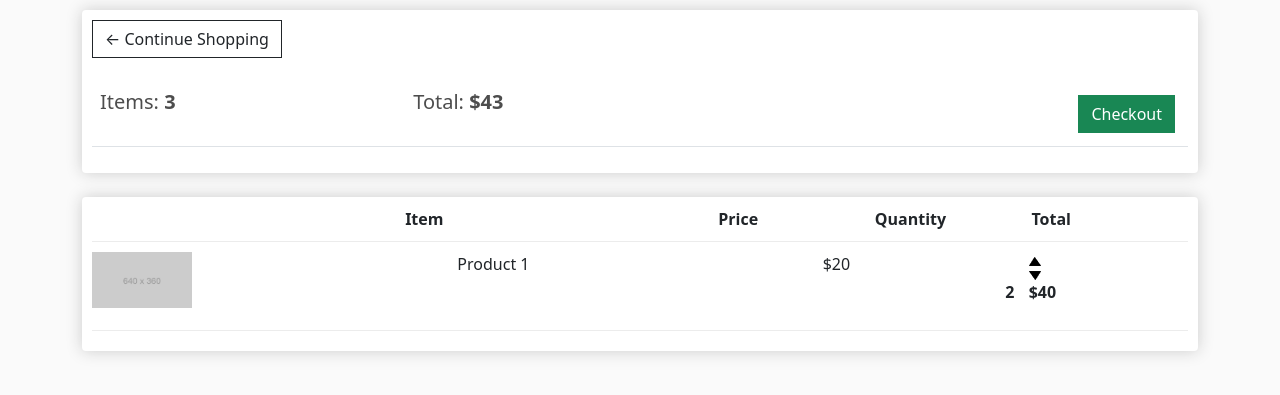
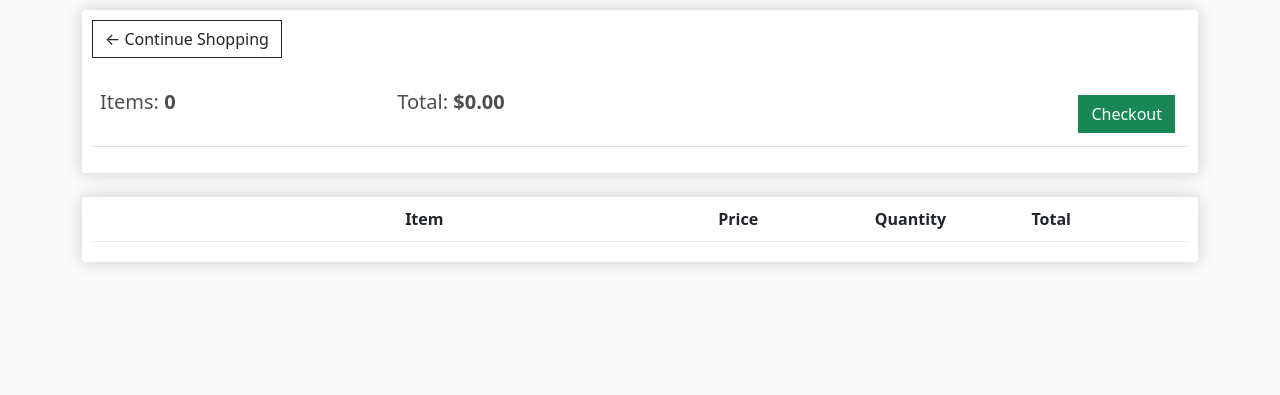
Before and after one commit to Brainece/ecommerce, a Django app: page /cart/ in a window 1280 px wide. Shown: the part 95-490 px from the top of the page. Run offline with Django 4.2, Linux system fonts and the light colour scheme; lists and menus that the app fills with data are empty.

Commit message:
added computation of item totals and quantities and their rendering

```diff
--- a/ecommerce/store/templates/store/cart.html
+++ b/ecommerce/store/templates/store/cart.html
@@ -1,7 +1,7 @@
 {% extends 'store/main.html' %}
 {% load static %}
 
-{%block content %}
+{% block content %}
     <div class="row">
         <div class="col-lg-12">
             <div class="box-element">
@@ -10,8 +10,8 @@
                 <br/>
                 <table class="table">
                     <tr>
-                        <th><h5>Items: <strong>3</strong></h5></th>
-                        <th><h5>Total: <strong>$43</strong></h5></th>
+                        <th><h5>Items: <strong>{{ order.get_cart_items }}</strong></h5></th>
+                        <th><h5>Total: <strong>${{ order.get_cart_total|floatformat:2}}</strong></h5></th>
                         <th>
                             <a style="float:right;margin:5px" class="btn btn-success" href="{%url 'checkout'%}">Checkout</a>
                         </th>
@@ -27,19 +27,22 @@
                     <div style="flex:1"><strong>Quantity</strong></div>
                     <div style="flex:1"><strong>Total</strong></div>
                 </div>
+
+                {% for item in items %}
                 <div class="cart-row">
-                    <div style="flex:2"><img class="row-image" src="{% static 'images/placeholder.png' %}"/></div>
-                    <div style="flex:2">Product 1</div>
-                    <div style="flex:1">$20</div>
+                    <div style="flex:2"><img class="row-image" src="{{ item.product.imageURL }}"></div>
+                    <div style="flex:2">{{ item.product.name }}</div>
+                    <div style="flex:1">${{ item.product.price|floatformat:2}}</div>
                     <div style="flex:1">
-                        <p class="quantity">2</p>
+                        <p class="quantity">{{item.quantity}}</p>
                         <div class="quantity">
                             <img class="chg-quantity" src="{% static 'images/arrow-up.png' %}">
                             <img class="chg-quantity" src="{% static 'images/arrow-down.png' %}">
-                        <div>
-                    <div>
-                    <div style="flex:1">$40</div>
+                        </div>
+                    </div>
+                    <div style="flex:1">${{ item.get_total }}</div>
                 </div>
+                {% endfor %}
             </div>
         </div>
     </div>
--- a/ecommerce/store/templates/store/main.html
+++ b/ecommerce/store/templates/store/main.html
@@ -3,7 +3,7 @@
 <html>
     <head>
         <title>Ecom</title>
-        <link href="https://cdn.jsdelivr.net/npm/bootstrap@5.3.2/dist/css/bootstrap.min.css" rel="stylesheet" integrity="sha384-T3c6CoIi6uLrA9TneNEoa7RxnatzjcDSCmG1MXxSR1GAsXEV/Dwwykc2MPK8M2HN" crossorigin="anonymous">
+        <link href="https://cdn.jsdelivr.net/npm/bootstrap@5.3.2/dist/css/bootstrap.min.css" rel="stylesheet" integrity="sha384-T3c6CoIi6uLrA9TneNEoa7RxnatzjcDSCmG1MXxSR1GAsXEV/Dwwykc2MPK8M2HN" crossorigin="anonymous"/>
 
         <link rel="stylesheet" type="text/css" href="{% static 'css/main.css'%}" />
         <meta name="viewport" content="width=device-width, initial-scale=1, maximum-scale=4, minimum-scale=1" />
@@ -25,13 +25,14 @@
                     <a href="#" class="btn btn-warning">Login</a>
 
                     <a href="{% url 'cart'%}">
-                        <img id="cart-icon" src="{% static 'images/cart.png'%}" />
+                        <img id="cart-icon" src="{% static 'images/cart.png'%}">
                     </a>
                     <p id="cart-total">0</p>
                 </div>
               </div>
             </div>
         </nav>
+
         <div class="container">
             {% block content %}
             {% endblock content%}
--- a/ecommerce/store/views.py
+++ b/ecommerce/store/views.py
@@ -10,9 +10,26 @@ def store(request):
     return render(request, 'store/store.html', context)
 
 def cart(request):
-    context = {}
+
+    if request.user.is_authenticated:
+        customer = request.user.customer
+        order, created = Order.objects.get_or_create(customer=customer, complete=False)
+        items = order.orderitem_set.all()
+    else:
+        items = []
+        order = {'get_cart_total': 0, 'get_cart_items': 0}
+
+    context = {'items': items, 'order': order}
     return render(request, 'store/cart.html', context)
 
 def checkout(request):
-    context = {}
+    if request.user.is_authenticated:
+        customer = request.user.customer
+        order, created = Order.objects.get_or_create(customer=customer, complete=False)
+        items = order.orderitem_set.all()
+    else:
+        items = []
+        order = {'get_cart_total': 0, 'get_cart_items': 0}
+
+    context = {'items': items, 'order': order}
     return render(request, 'store/checkout.html', context)
```
Also changed, not shown: ecommerce/store/models.py (+19 -0 lines), ecommerce/store/templates/store/checkout.html (+8 -6 lines), ecommerce/db.sqlite3.
